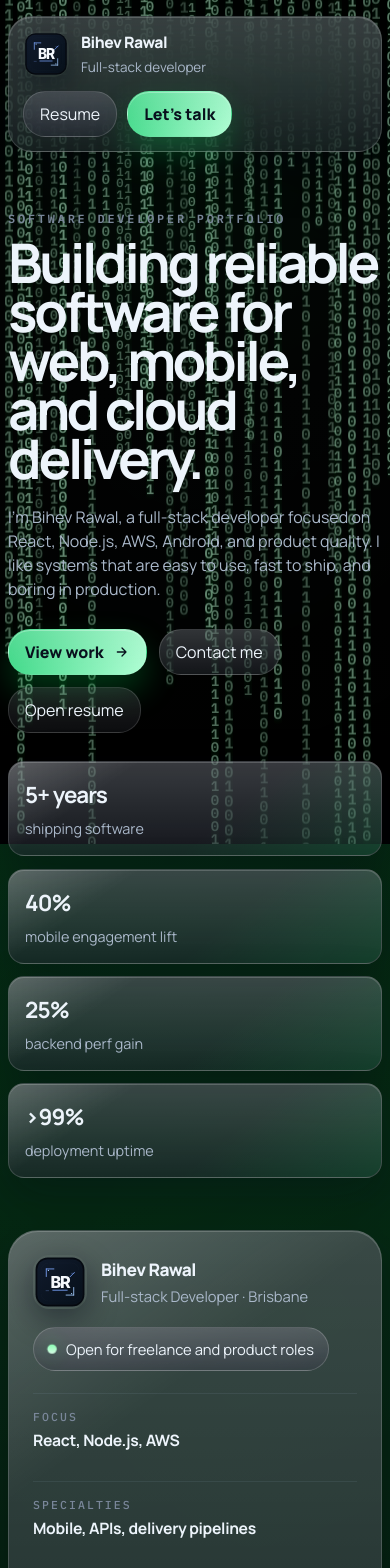
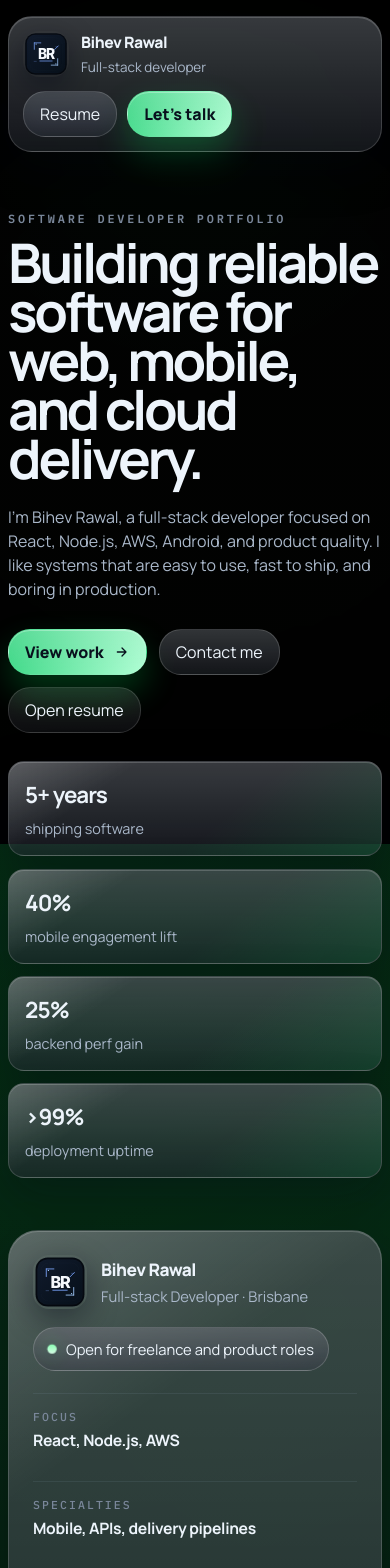
Before and after one commit to BihevRawal/bihev-portfolio-client, a React (Vite) app: page / in a window 390 px wide. Shown: the top 1568 px of the page. Built offline with nearby package versions, Linux system fonts and the light colour scheme; the HTML template or start-up script is replaced by a standard one.

Commit message:
Simplify mobile rendering

```diff
--- a/src/App.jsx
+++ b/src/App.jsx
@@ -155,42 +155,45 @@ function makeBinaryStream(columnCount, options = {}) {
 }
 
 function BinaryRainBackground() {
+  const isCompactViewport =
+    typeof window !== "undefined" && window.matchMedia("(max-width: 760px)").matches;
+
   const backgroundStreams = useMemo(
     () =>
-      makeBinaryStream(12, {
+      makeBinaryStream(isCompactViewport ? 4 : 12, {
         minDelay: 0,
         maxDelay: 12,
-        minDuration: 45,
-        maxDuration: 80,
-        minOpacity: 0.03,
-        maxOpacity: 0.08,
-        minFontSize: 18,
-        maxFontSize: 26,
-        minGlyphs: 18,
-        maxGlyphs: 32,
-        leftJitter: 2.6,
+        minDuration: isCompactViewport ? 70 : 45,
+        maxDuration: isCompactViewport ? 120 : 80,
+        minOpacity: isCompactViewport ? 0.02 : 0.03,
+        maxOpacity: isCompactViewport ? 0.05 : 0.08,
+        minFontSize: isCompactViewport ? 14 : 18,
+        maxFontSize: isCompactViewport ? 20 : 26,
+        minGlyphs: isCompactViewport ? 14 : 18,
+        maxGlyphs: isCompactViewport ? 24 : 32,
+        leftJitter: isCompactViewport ? 1.4 : 2.6,
         leftSpread: 100,
       }),
-    [],
+    [isCompactViewport],
   );
 
   const foregroundStreams = useMemo(
     () =>
-      makeBinaryStream(36, {
+      makeBinaryStream(isCompactViewport ? 12 : 36, {
         minDelay: 0,
-        maxDelay: 20,
-        minDuration: 15,
-        maxDuration: 30,
-        minOpacity: 0.45,
-        maxOpacity: 1,
-        minFontSize: 12,
-        maxFontSize: 16,
-        minGlyphs: 30,
-        maxGlyphs: 58,
-        leftJitter: 1.25,
+        maxDelay: isCompactViewport ? 8 : 20,
+        minDuration: isCompactViewport ? 24 : 15,
+        maxDuration: isCompactViewport ? 48 : 30,
+        minOpacity: isCompactViewport ? 0.2 : 0.45,
+        maxOpacity: isCompactViewport ? 0.5 : 1,
+        minFontSize: isCompactViewport ? 10 : 12,
+        maxFontSize: isCompactViewport ? 13 : 16,
+        minGlyphs: isCompactViewport ? 18 : 30,
+        maxGlyphs: isCompactViewport ? 32 : 58,
+        leftJitter: isCompactViewport ? 0.9 : 1.25,
         leftSpread: 100,
       }),
-    [],
+    [isCompactViewport],
   );
 
   return (
@@ -662,6 +665,8 @@ export default function App() {
 
   useEffect(() => {
     const root = document.documentElement;
+    const isTouchLike = window.matchMedia("(max-width: 760px)").matches || window.matchMedia("(pointer: coarse)").matches;
+    if (isTouchLike) return undefined;
     let frameId = 0;
     let lastX = 0;
     let lastY = 0;
--- a/src/index.css
+++ b/src/index.css
@@ -1186,6 +1186,55 @@ pre {
 }
 
 @media (max-width: 760px) {
+  .binary-rain-haze,
+  .binary-rain-layer {
+    display: none;
+  }
+
+  .binary-rain {
+    background:
+      radial-gradient(circle at 50% 14%, rgba(0, 255, 102, 0.03), transparent 34%),
+      linear-gradient(180deg, #040404 0%, #030403 100%);
+  }
+
+  .hero-panel,
+  .profile-card,
+  .code-window::after,
+  .section,
+  .project-card,
+  .timeline-card,
+  .stack-card,
+  .about-card,
+  .contact-card,
+  .metric-card {
+    animation: none !important;
+  }
+
+  .site-header {
+    backdrop-filter: blur(12px) saturate(145%);
+    -webkit-backdrop-filter: blur(12px) saturate(145%);
+  }
+
+  .profile-card {
+    width: 100%;
+  }
+
+  .metric-card,
+  .project-card,
+  .timeline-card,
+  .stack-card,
+  .about-card,
+  .contact-card,
+  .profile-card,
+  .code-window,
+  .contact-qr-card,
+  .contact-badge,
+  .secondary-button,
+  .ghost-button {
+    backdrop-filter: blur(10px) saturate(150%);
+    -webkit-backdrop-filter: blur(10px) saturate(150%);
+  }
+
   .site-header,
   .page-shell,
   .site-footer {
```
